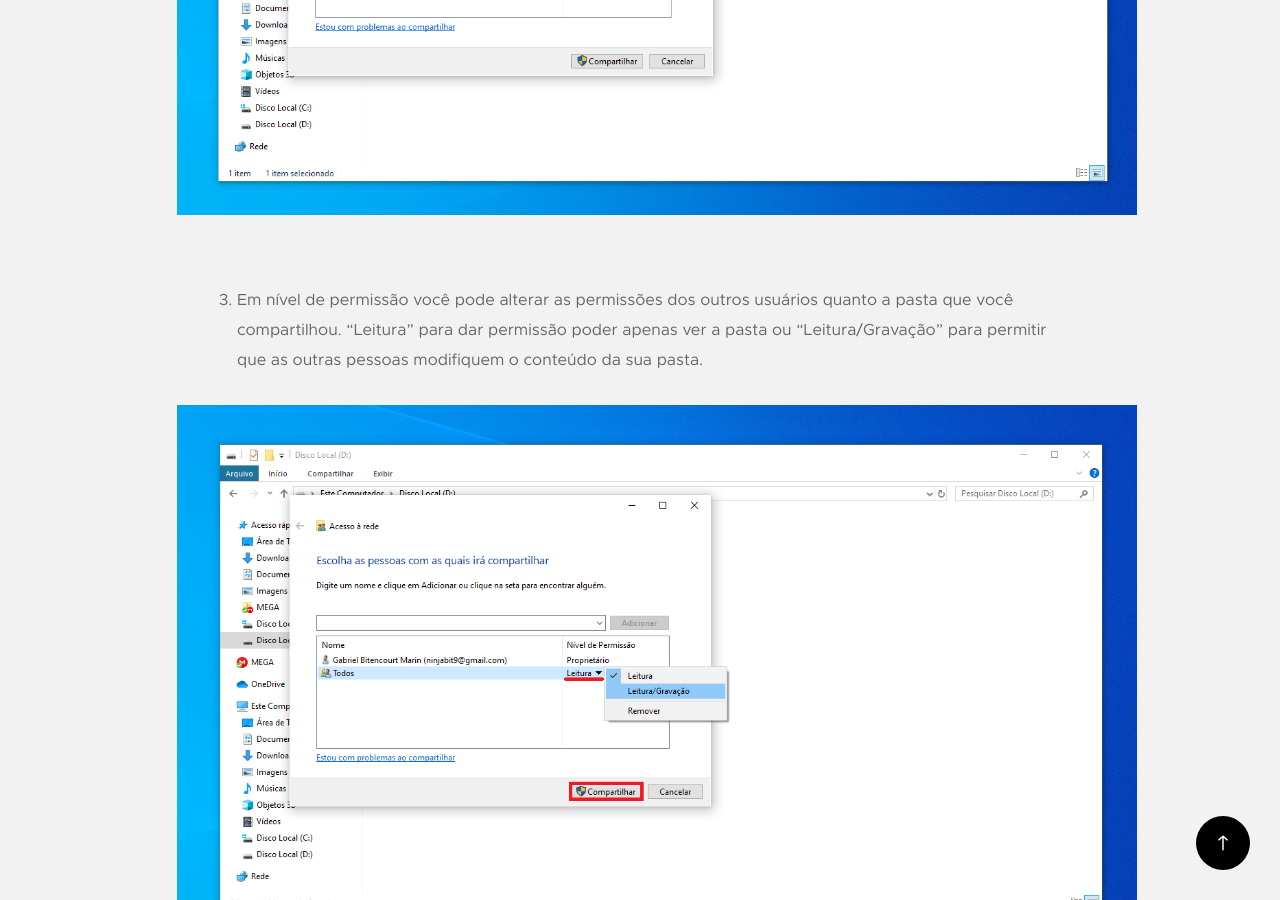
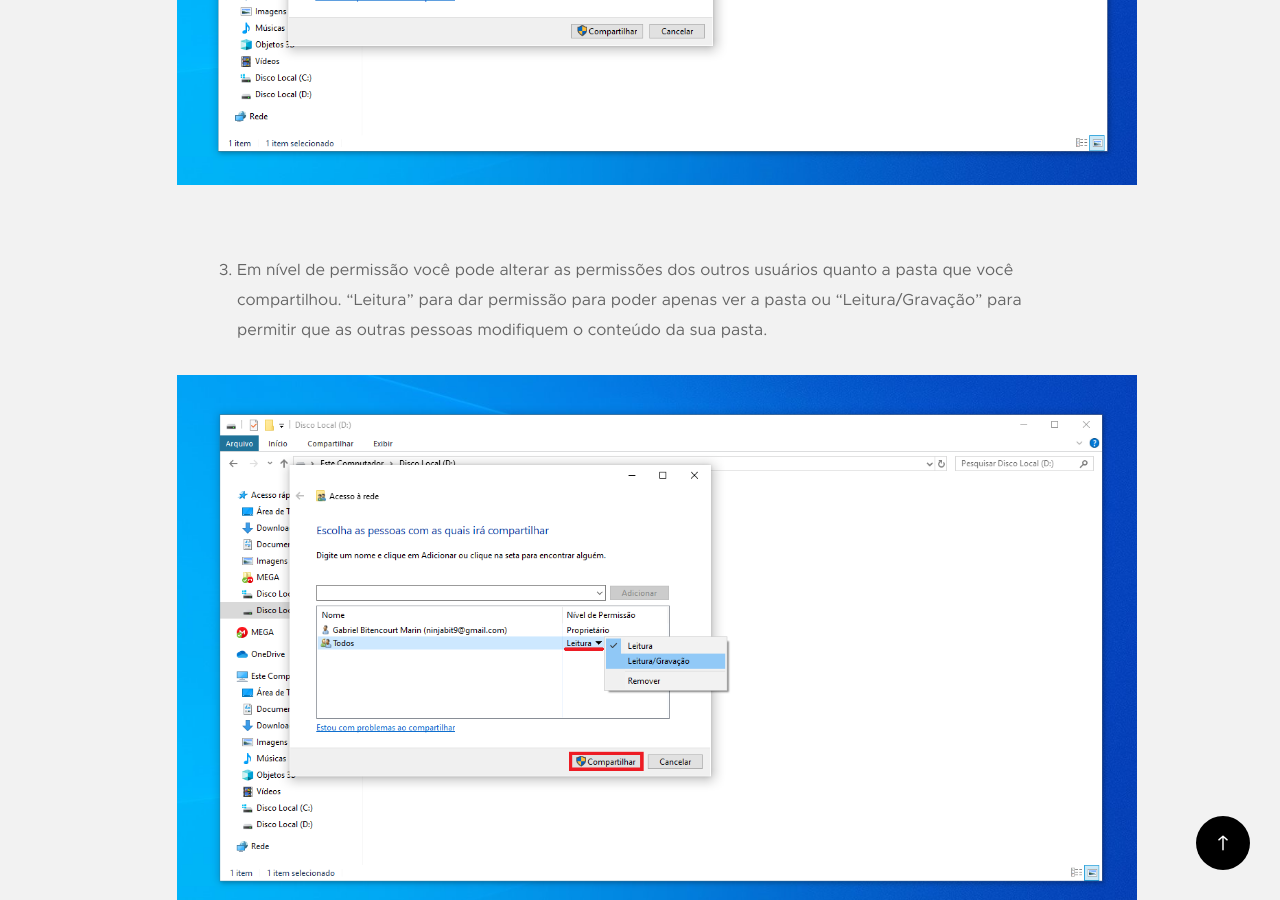
Before and after one commit to ifroariquemes/42, a Jekyll site: the page built from _posts/2019-11-12-compartilhamento-de-arquivos-entre-computadores-numa-rede-windows.md, in a window 1280 px wide and 900 px high, scrolled down 5433 px. Built offline with Jekyll 4.4.1, drawn with Linux system fonts in a browser that asks for light colours.

Commit message:
Pequenas modificações

```diff
--- a/_posts/2019-11-12-compartilhamento-de-arquivos-entre-computadores-numa-rede-windows.md
+++ b/_posts/2019-11-12-compartilhamento-de-arquivos-entre-computadores-numa-rede-windows.md
@@ -24,7 +24,6 @@ As vezes é necessário compartilhar algum arquivo importante entre dois ou mais
 3. Clique em "Opções de compartilhamento".
 
 4. Se estiver em uma rede privada selecione "Particular" senão selecione "Convidado ou Público".
-
 5. Em "Descoberta de rede" clique em "Ativar descoberta de rede" e em "Compartilhamento de arquivos e impressora" clique em "Ativar compartilhamento de arquivo e impressora".
 ![Imagem3](/42/images/post/compartilhar-arquivos-windows(3).png)
 
@@ -43,7 +42,7 @@ Agora que o compartilhamento de arquivos está ativado você poderá compartilha
 2. Em "Escolha as pessoas com as quais irá compartilhar" selecione "Todos" e clique em "Adicionar".
 ![Imagem6](/42/images/post/compartilhar-arquivos-windows(6).png)
 
-3. Em nível de permissão você pode alterar as permissões dos outros usuários quanto a pasta que você compartilhou. "Leitura" para dar permissão poder apenas ver a pasta ou "Leitura/Gravação" para permitir que as outras pessoas modifiquem o conteúdo da sua pasta.
+3. Em nível de permissão você pode alterar as permissões dos outros usuários quanto a pasta que você compartilhou. "Leitura" para dar permissão para poder apenas ver a pasta ou "Leitura/Gravação" para permitir que as outras pessoas modifiquem o conteúdo da sua pasta.
 ![Imagem7](/42/images/post/compartilhar-arquivos-windows(7).png)
 
 4. Clique em "Compartilhar".
```
